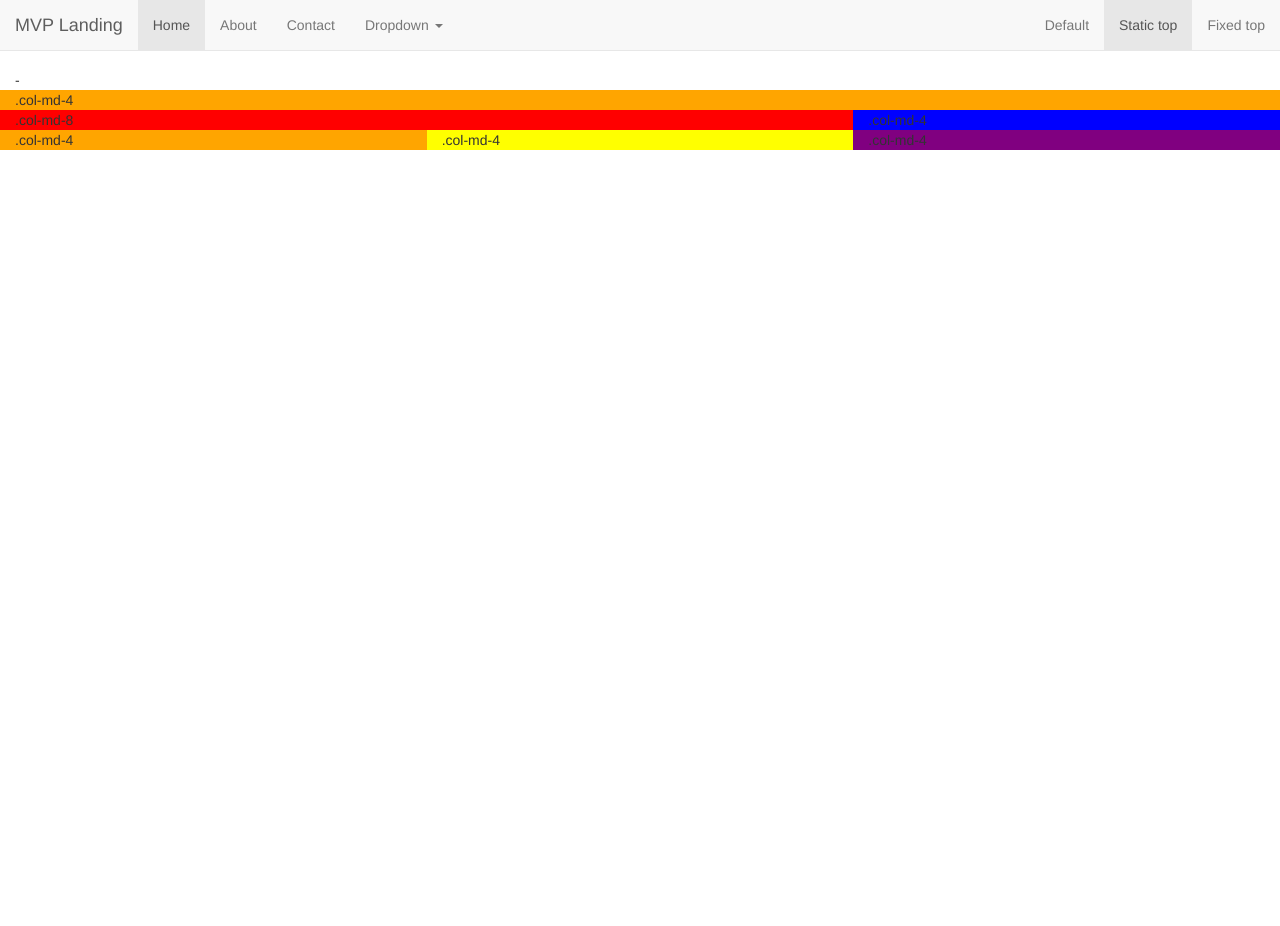
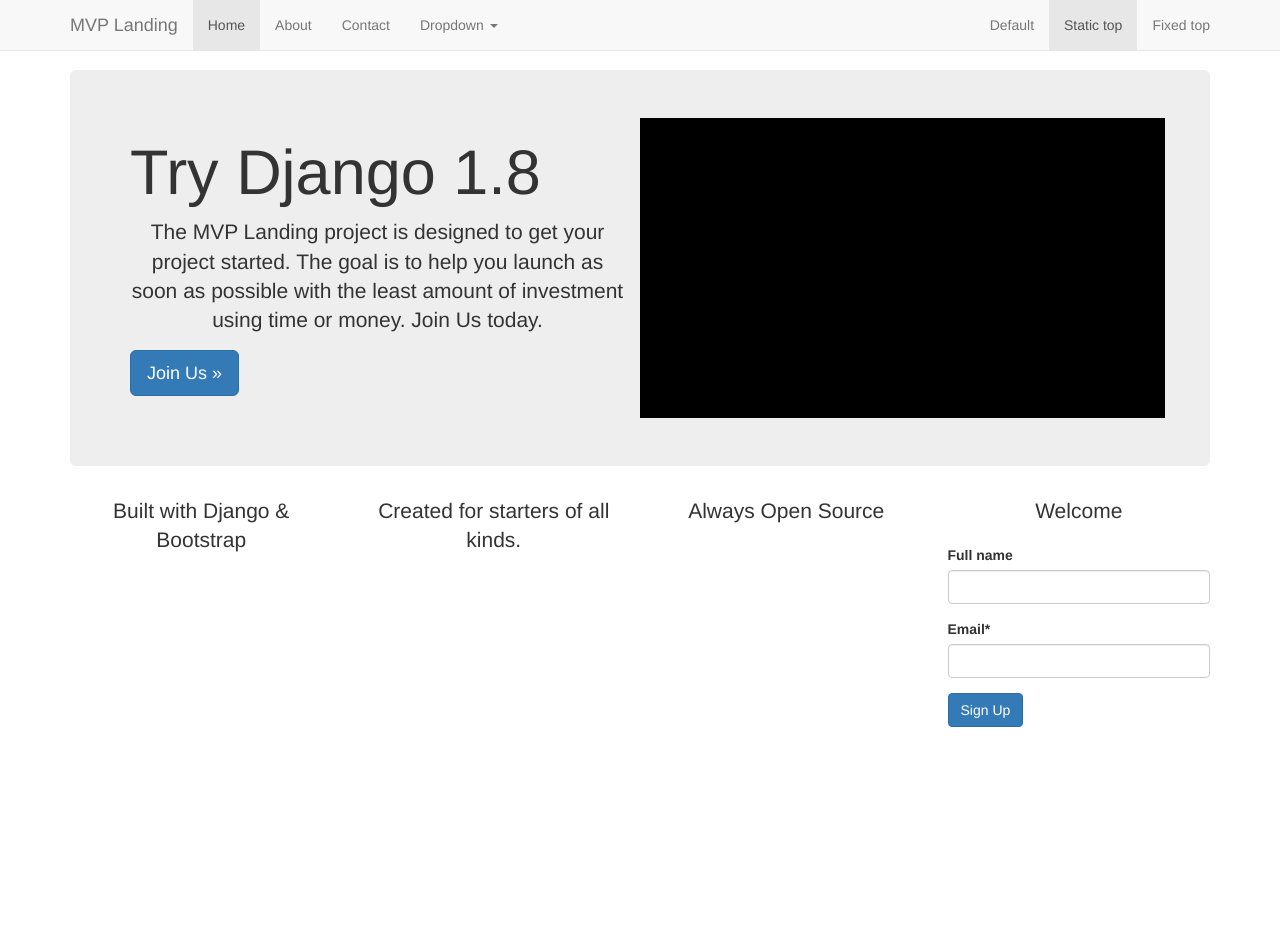
Before and after one commit to N0tY0rUzer/trydjango18, a Django app: page / in a window 1280 px wide. Shown: the top 926 px of the page. Run offline with Django 3.2, Linux system fonts and the light colour scheme; some libraries are stand-ins or nearby versions.

Commit message:
Add real content to home.html and add custom.css

```diff
--- a/src/newsletter/views.py
+++ b/src/newsletter/views.py
@@ -51,7 +51,7 @@
 			"title": "Thank yee!"
 		}
 
-	return render(request, "example_fluid.html", context)
+	return render(request, "home.html", context)
 
 
 
--- /dev/null
+++ b/src/static_in_pro/our_static/css/custom.css
@@ -0,0 +1,3 @@
+.text-align-center {
+  text-align: center;
+}
--- a/src/templates/base.html
+++ b/src/templates/base.html
@@ -19,6 +19,7 @@
     <!-- Included files are included right at rendering time -->
     {% include 'head_css.html' %}
 
+
   </head>
 
 
@@ -29,7 +30,7 @@
 
     <!-- Wrap Bootstrap in class='container' . This will also provide some padding around edges of elements -->
     <!-- container-fluid will remove the padding; allowing elements to touch sides of screen -->
-    <div class="container-fluid">
+    <div class="container">
 
       <!-- Blocks mark inheritance area. This 'block' tag will display the jumbotron info from home.html's jumbotron block tag -->
       {% block jumbotron %}
--- a/src/templates/head_css.html
+++ b/src/templates/head_css.html
@@ -6,6 +6,8 @@
     <!-- Custom styles for this template -->
     <!-- <link href="navbar-static-top.css" rel="stylesheet"> -->
     <link href="{% static 'css/navbar-static-top.css' %}" rel="stylesheet">
+
+    <link href="{% static 'css/custom.css' %}" rel="stylesheet">
 
     <!-- Just for debugging purposes. Don't actually copy these 2 lines! -->
     <!--[if lt IE 9]><script src="../../assets/js/ie8-responsive-file-warning.js"></script><![endif]
--- a/src/templates/home.html
+++ b/src/templates/home.html
@@ -9,14 +9,23 @@
 
 
 
+{% block jumbotron_content %}
+<div class="row">
+	<!-- The minimum amount the size of screen can be while still being column of 6 -->
+	<div class="col-sm-6">
+		<h1>Try Django 1.8</h1>
+		<p class='lead text-align-center'>The MVP Landing project is designed to get your project started. The goal is to help you launch as soon as possible with the least amount of investment using time or money. Join Us today.</p>
+		<p>
+		<a class="btn btn-lg btn-primary" href="../../components/#navbar" role="button">Join Us &raquo;</a>
+		</p>
+	</div>
 
-{% block jumbotron_content %}
-<h1>Navbar example</h1>
-<p>This example is a quick exercise to illustrate how the default, static and fixed to top navbar work. It includes the responsive CSS and HTML, so it also adapts to your viewport and device.</p>
-<p>To see the difference between static and fixed top navbars, just scroll.</p>
-<p>
-<a class="btn btn-lg btn-primary" href="../../components/#navbar" role="button">View navbar docs &raquo;</a>
-</p>
+	<div class='col-sm-6' style='background-color: black;height: 300px'>
+
+	</div>
+
+
+</div>
 {% endblock %}
 
 
@@ -24,21 +33,35 @@
 
 {% block content %}
 <div class="row">
-<!-- The minimum amount the size of screen can be while still being column of 3 -->
-<!-- E.g col-xs-3 will set the minimum amount the screen can be while still being a column of 3 to xtra small;
-     Essentially, no matter what screen size you're on it will be a column of 3. AKA you can essentially set 'defaults' with xs -->
-  <div class="col-sm-6 col-md-3">
-		<h1>{{ title }}</h1>
 
-		{{ user }}
 
-		{{ request.user }}
+
+
+	<!-- E.g col-xs-3 will set the minimum amount the screen can be while still being a column of 3 to xtra small;
+	     Essentially, no matter what screen size you're on it will be a column of 3. AKA you can essentially set 'defaults' with xs -->
+    <!-- pull-right compiles to float: right!important; -->
+	<div class="col-sm-3 pull-right">
+
+		<p class='lead text-align-center'>{{ title }}</p>
+
 
 		<form method='POST' action=''>{% csrf_token %}
 			{{ form|crispy }}
 
-			<input class="btn btn-primary" type='submit' value='Signup'/>
+			<input class="btn btn-primary" type='submit' value='Sign Up'/>
+
 		</form>
+
 	</div>
+	<div class='col-sm-3'>
+		<p class='lead text-align-center'>Built with Django &amp; Bootstrap</p>
+	</div>
+	<div class='col-sm-3'>
+		<p class='lead text-align-center'>Created for starters of all kinds.</p>
+	</div>
+	<div class='col-sm-3'>
+		<p class='lead text-align-center'>Always Open Source</p>
+	</div>
+
 </div>
 {% endblock %}
--- a/src/templates/navbar.html
+++ b/src/templates/navbar.html
@@ -1,6 +1,7 @@
  <!-- Static navbar -->
     <nav class="navbar navbar-default navbar-static-top">
-      <div class="container-fluid">
+      <!-- Container non fluid!!! -->
+      <div class="container">
         <div class="navbar-header">
           <button type="button" class="navbar-toggle collapsed" data-toggle="collapse" data-target="#navbar" aria-expanded="false" aria-controls="navbar">
             <span class="sr-only">Toggle navigation</span>
```
Also changed, not shown: src/db.sqlite3, 1 other file.
